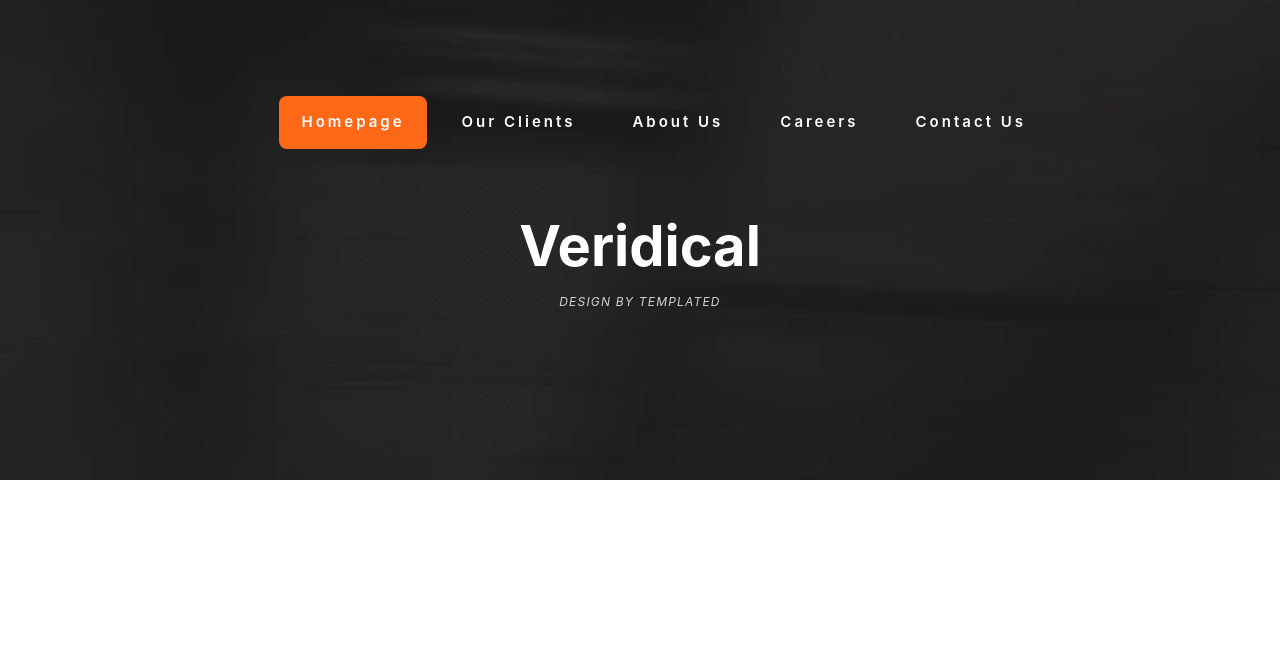
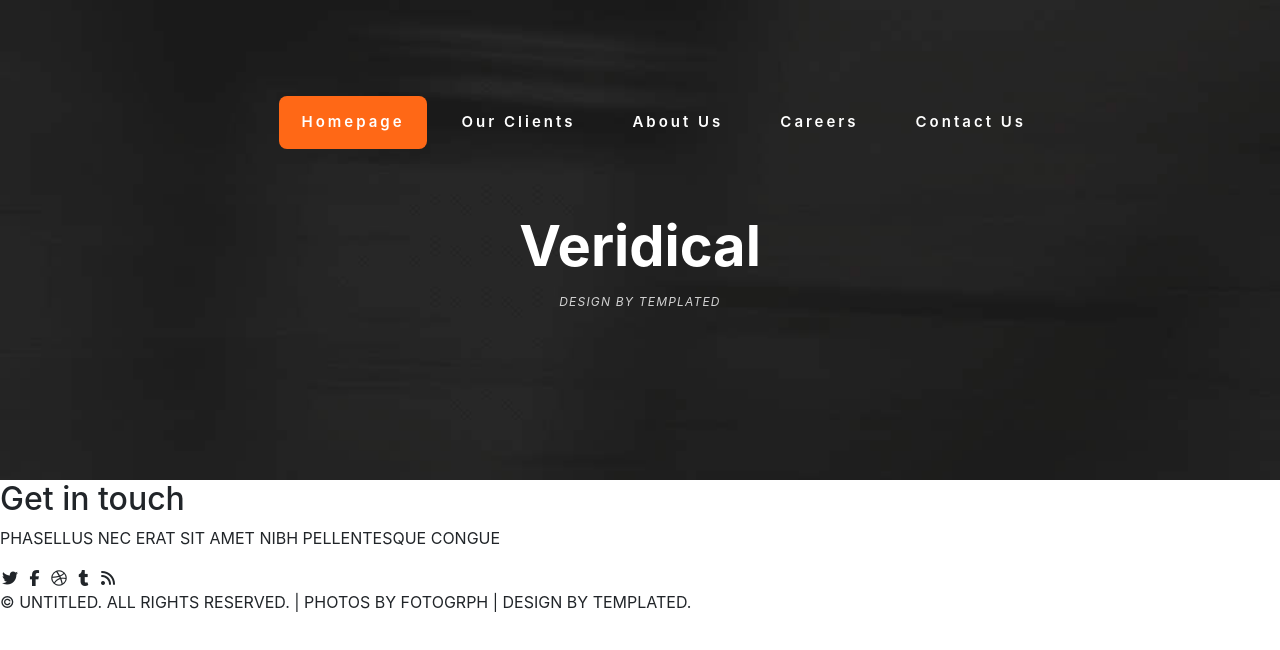
Before and after one commit to lobnaibrahem/task-1-Route, a plain HTML site: page index.html in a window 1280 px wide. Drawn offline with Linux system fonts and the light colour scheme.

Commit message:
Update index.html

```diff
--- a/index.html
+++ b/index.html
@@ -8,6 +8,9 @@
         <!----------cssLinks----------->
         <link rel="stylesheet" href="bootstrap.min.css">
         <link rel="stylesheet" href="main.css">
+        <link rel="stylesheet" href="css/index.css" />
+      <link rel="stylesheet" href="css/fontawesome-all.min.css"/>
+
     </head>
     <body>
 
@@ -26,5 +29,26 @@
             </div>
         </div>
         </section>
+
+        <section class="main">
+
+           <div>
+
+
+            <h2> Get in touch </h2>
+               <p class="p1"> PHASELLUS NEC ERAT SIT AMET NIBH PELLENTESQUE CONGUE </p>
+                <i class="fab fa-twitter"></i>
+               <i class="fab fa-facebook-f"></i>
+               <i class="fab fa-dribbble"></i>
+               <i class="fab fa-tumblr"></i>
+               <i class="fas fa-rss"></i>
+
+               <p class="p2"> © UNTITLED. ALL RIGHTS RESERVED. | PHOTOS BY <a> FOTOGRPH </a> | DESIGN BY <a> TEMPLATED</a>. </p>
+
+            </div>
+
+
+
+        </section>
     </body>
 </html>
```
